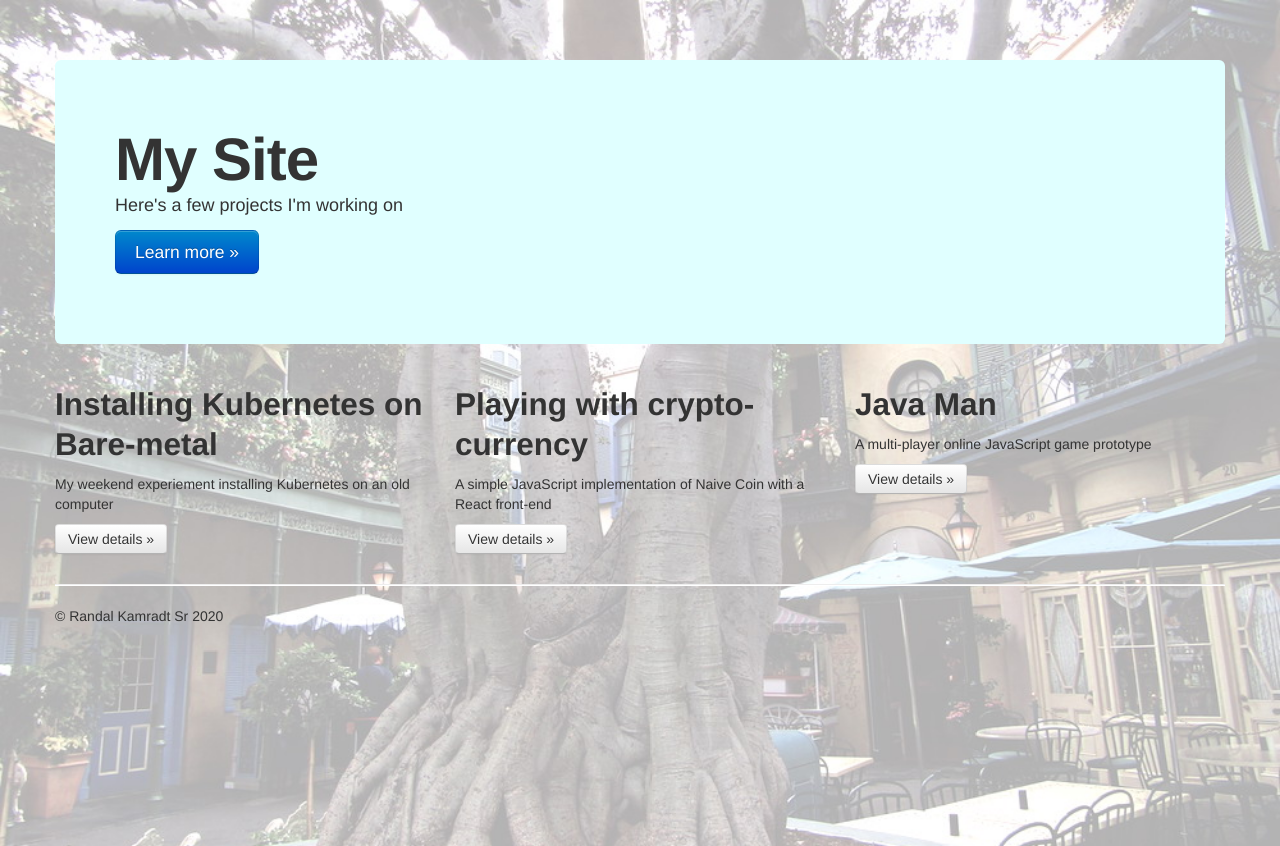
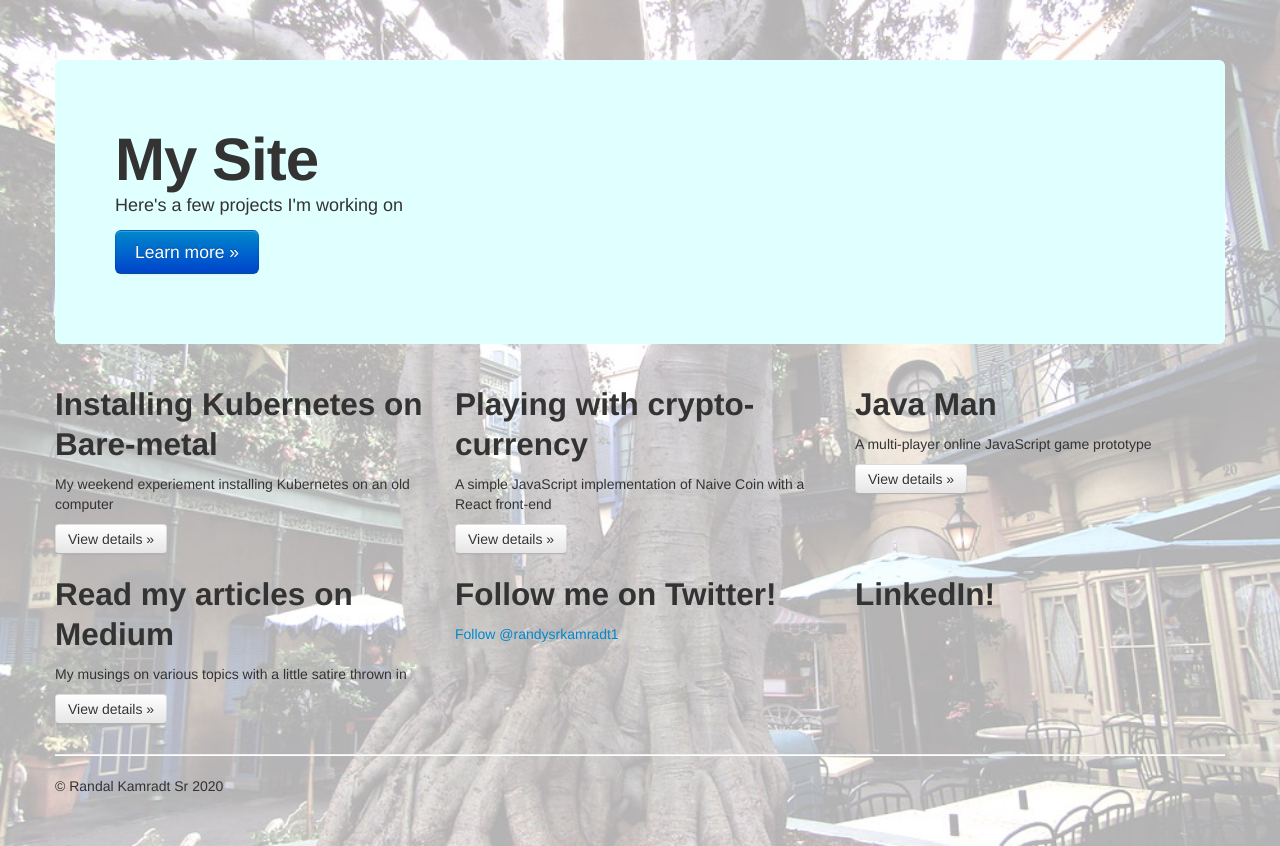
Before and after one commit to rkamradt/rkamradt.github.io, a plain HTML site: page index.html in a window 1280 px wide. Before the commit the page ends 800 px from the top, so only its background shows below. Drawn offline with nearby package versions, Linux system fonts and the light colour scheme.

Commit message:
Added a second row with stuff

```diff
--- a/index.html
+++ b/index.html
@@ -47,14 +47,12 @@
   <img id="backgroundimage" src="img/nos-small.JPG" border="0" alt="">
     <div class="container">
 
-      <!-- Main hero unit for a primary marketing message or call to action -->
       <div class="hero-unit" style="background: LightCyan">
         <h1>My Site</h1>
         <p>Here's a few projects I'm working on</p>
         <p><a href="https://github.com/rkamradt" class="btn btn-primary btn-large">Learn more &raquo;</a></p>
       </div>
 
-      <!-- Example row of columns -->
       <div class="row">
         <div class="span4">
           <h2>Installing Kubernetes on Bare-metal</h2>
@@ -70,6 +68,21 @@
           <h2>Java Man</h2>
           <p>A multi-player online JavaScript game prototype</p>
           <p><a class="btn" href="https://github.com/rkamradt/javaman">View details &raquo;</a></p>
+        </div>
+      </div>
+      <div class="row">
+        <div class="span4">
+          <h2>Read my articles on Medium</h2>
+          <p>My musings on various topics with a little satire thrown in</p>
+          <p><a class="btn" href="https://rlkamradt.medium.com/">View details &raquo;</a></p>
+        </div>
+        <div class="span4">
+          <h2>Follow me on Twitter!</h2>
+          <a href="https://twitter.com/randysrkamradt1?ref_src=twsrc%5Etfw" class="twitter-follow-button" data-show-count="false">Follow @randysrkamradt1</a><script async src="https://platform.twitter.com/widgets.js" charset="utf-8"></script>
+       </div>
+        <div class="span4">
+          <h2>LinkedIn!</h2>
+          <script type="text/javascript" src="https://platform.linkedin.com/badges/js/profile.js" async defer></script>
         </div>
       </div>
 
```
